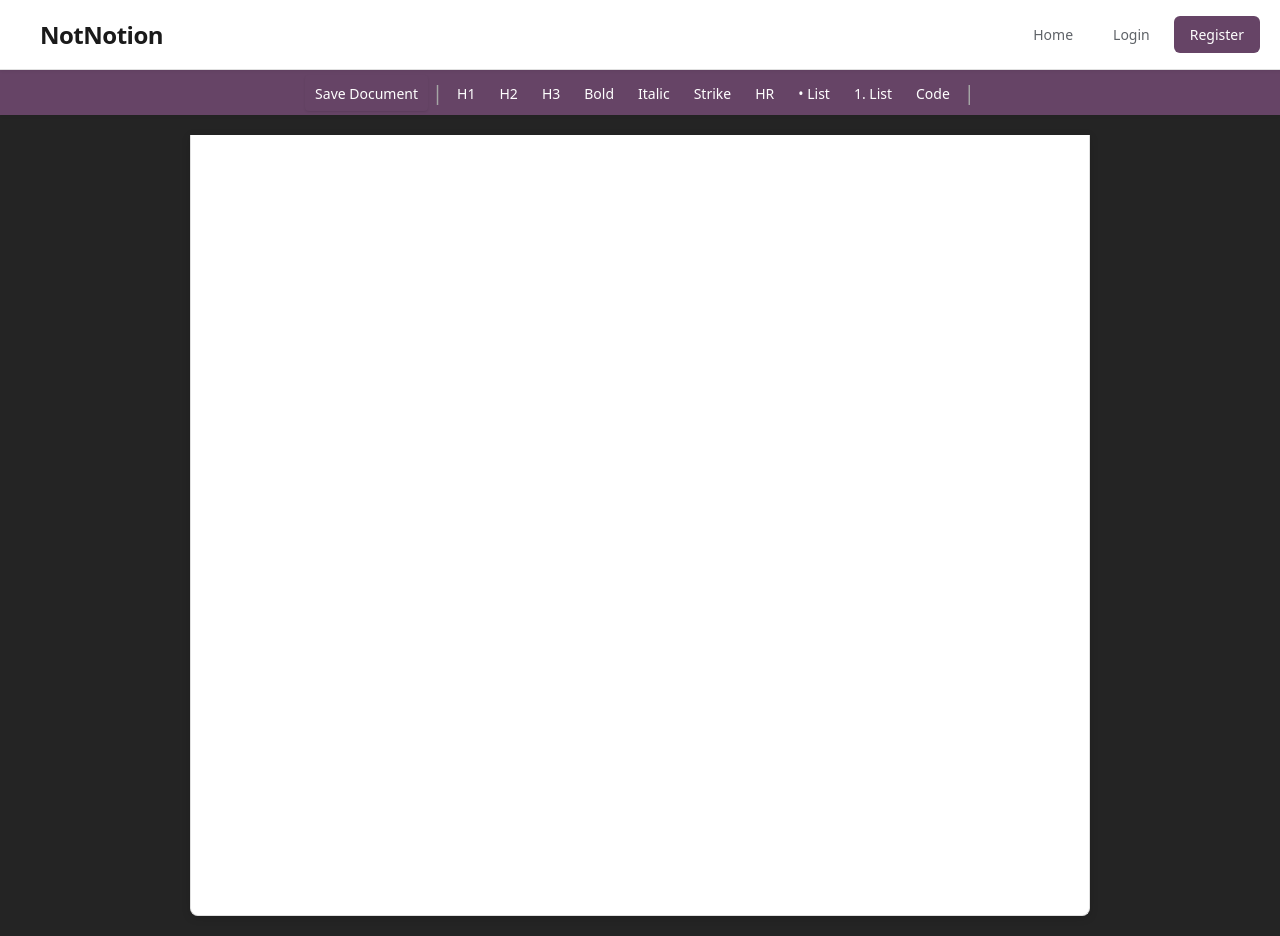
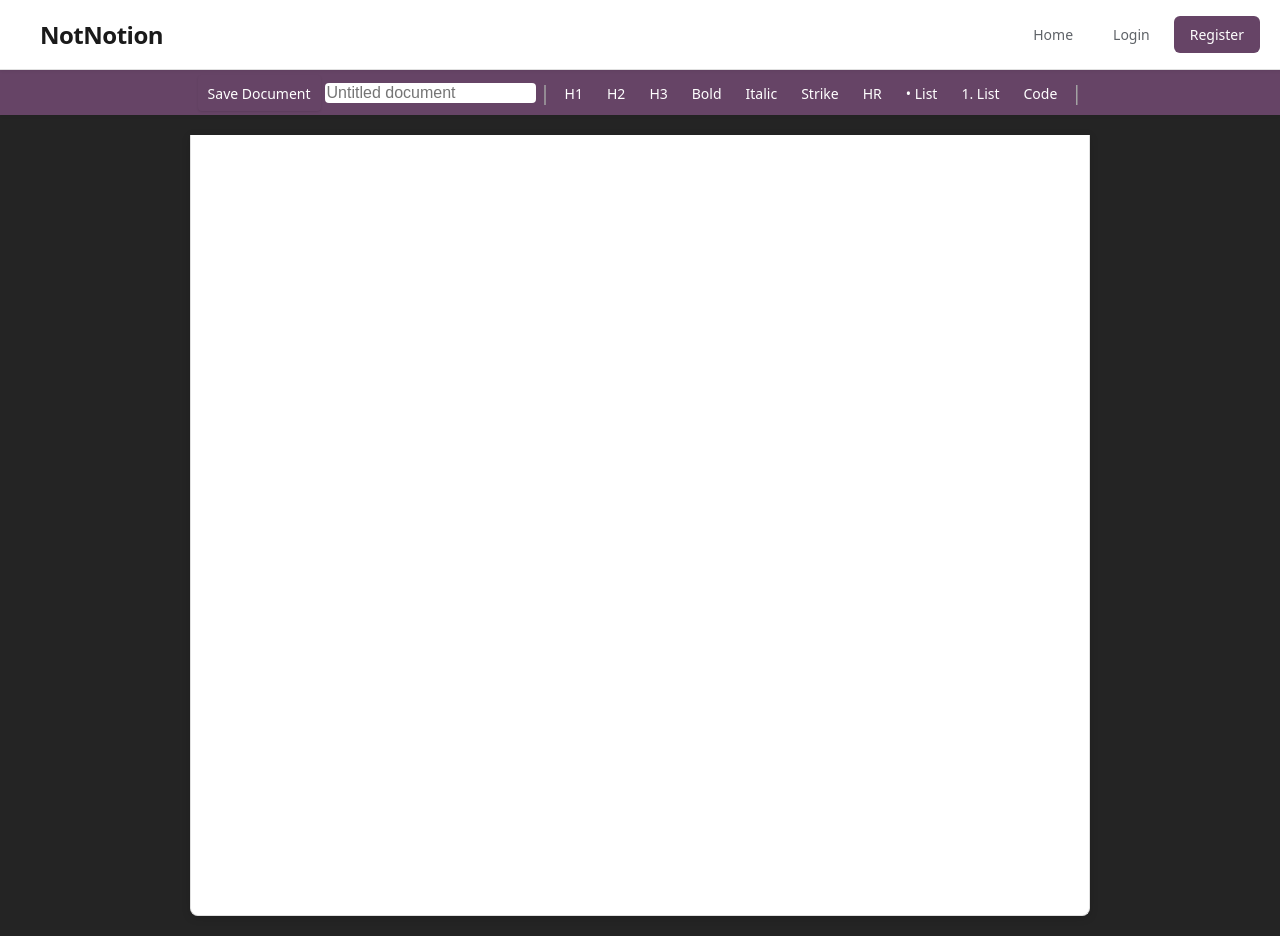
Before and after one commit to Dabbuka/NotNotion, a React app in the folder frontend/: page /app in a window 1280 px wide. Built offline with nearby package versions, Linux system fonts and the light colour scheme; the HTML template or start-up script is replaced by a standard one.

Commit message:
Added title box to toolbar

```diff
--- a/frontend/src/pages/NoteEditor.jsx
+++ b/frontend/src/pages/NoteEditor.jsx
@@ -12,6 +12,7 @@ const SAVE_MODE = 'local'
 function NoteEditor() {
   const noteId = "6917d095d3794db386c18f88"
   const [initialContent, setInitialContent] = useState("")
+  const [noteTitle, setNoteTitle] = useState("")
 
   const editor = useEditor({
     extensions: [
@@ -105,27 +106,35 @@ function NoteEditor() {
     async function loadNote() {
       try {
         let content = ''
+        let title = ''
+        const contentKey = `note-${noteId}`
+        const titleKey = `note-title-${noteId}`
 
         if (SAVE_MODE === 'backend') {
           const res = await axios.get(`/api/notes/${noteId}`)
-          content = res.data.content
+          content = res.data.content || ''
+          title = res.data.title || ''
         } else {
           // Load from localStorage instead
-          const localKey = `note-${noteId}`
-          const savedContent = localStorage.getItem(localKey)
+          const savedContent = localStorage.getItem(contentKey)
+          const savedTitle = localStorage.getItem(titleKey)
           content = savedContent || ''
-
+          title = savedTitle || ''
         }
 
         setInitialContent(content)
+        setNoteTitle(title)
         if (editor) {
           editor.commands.setContent(content)
         }
       } catch (err) {
         console.error('Error loading note:', err)
-        const localKey = `note-${noteId}`
-        const savedContent = localStorage.getItem(localKey) || ''
+        const contentKey = `note-${noteId}`
+        const titleKey = `note-title-${noteId}`
+        const savedContent = localStorage.getItem(contentKey) || ''
+        const savedTitle = localStorage.getItem(titleKey) || ''
         setInitialContent(savedContent)
+        setNoteTitle(savedTitle)
         if (editor) {
           editor.commands.setContent(savedContent)
         }
@@ -138,9 +147,12 @@ function NoteEditor() {
   const handleSave = () => {
     if (editor) {
       const content = editor.getHTML()
-      const localKey = `note-${noteId}`
+      const contentKey = `note-${noteId}`
+      const titleKey = `note-title-${noteId}`
 
-      localStorage.setItem(localKey, content)
+      // Save content and title the same way
+      localStorage.setItem(contentKey, content)
+      localStorage.setItem(titleKey, noteTitle)
       setInitialContent(content)
     }
   }
@@ -148,9 +160,17 @@ function NoteEditor() {
   return (
     <div className="custom-md-editor">
       <div className="w-md-editor-toolbar">
+
         <button className="save-button" onClick={handleSave}>
           Save Document
         </button>
+        <input
+          type="text"
+          className="note-title-input"
+          placeholder="Untitled document"
+          value={noteTitle}
+          onChange={(e) => setNoteTitle(e.target.value)}
+        />
         <p className="button-border"> | </p>
         <button onClick={() => editor?.chain().focus().toggleHeading({ level: 1 }).run()}>
           H1
--- a/frontend/src/pages/css/NoteEditor.css
+++ b/frontend/src/pages/css/NoteEditor.css
@@ -125,6 +125,15 @@
 
 .custom-md-editor .button-border {
   font-size: 20px;
+}
+
+
+.custom-md-editor .note-title-input {
+  background-color: white;
+  color: black;
+  border: transparent;
+  border-radius: 4px;
+  font-size: 16px;
 }
 
 .custom-md-editor .save-button:hover {
```
